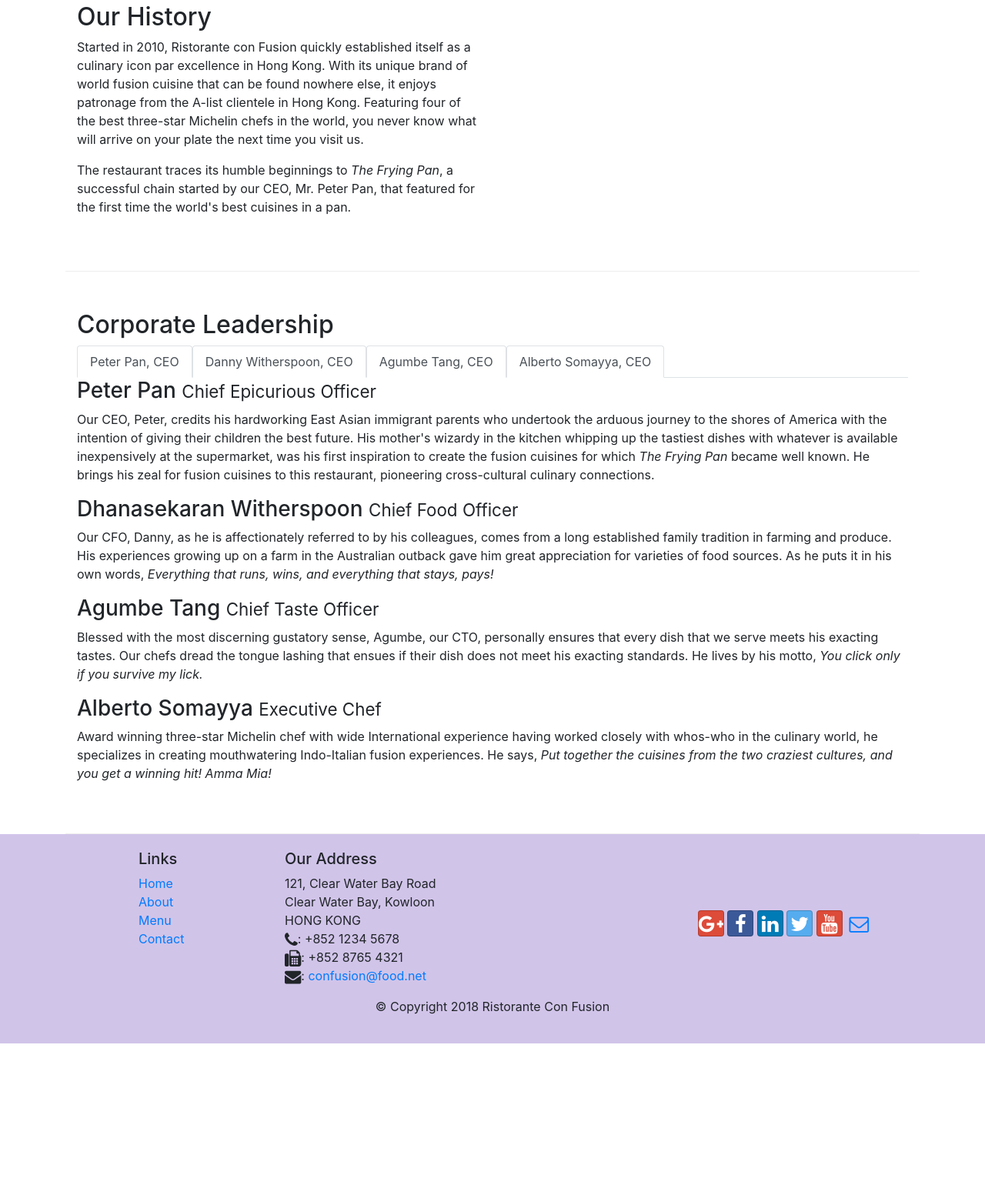
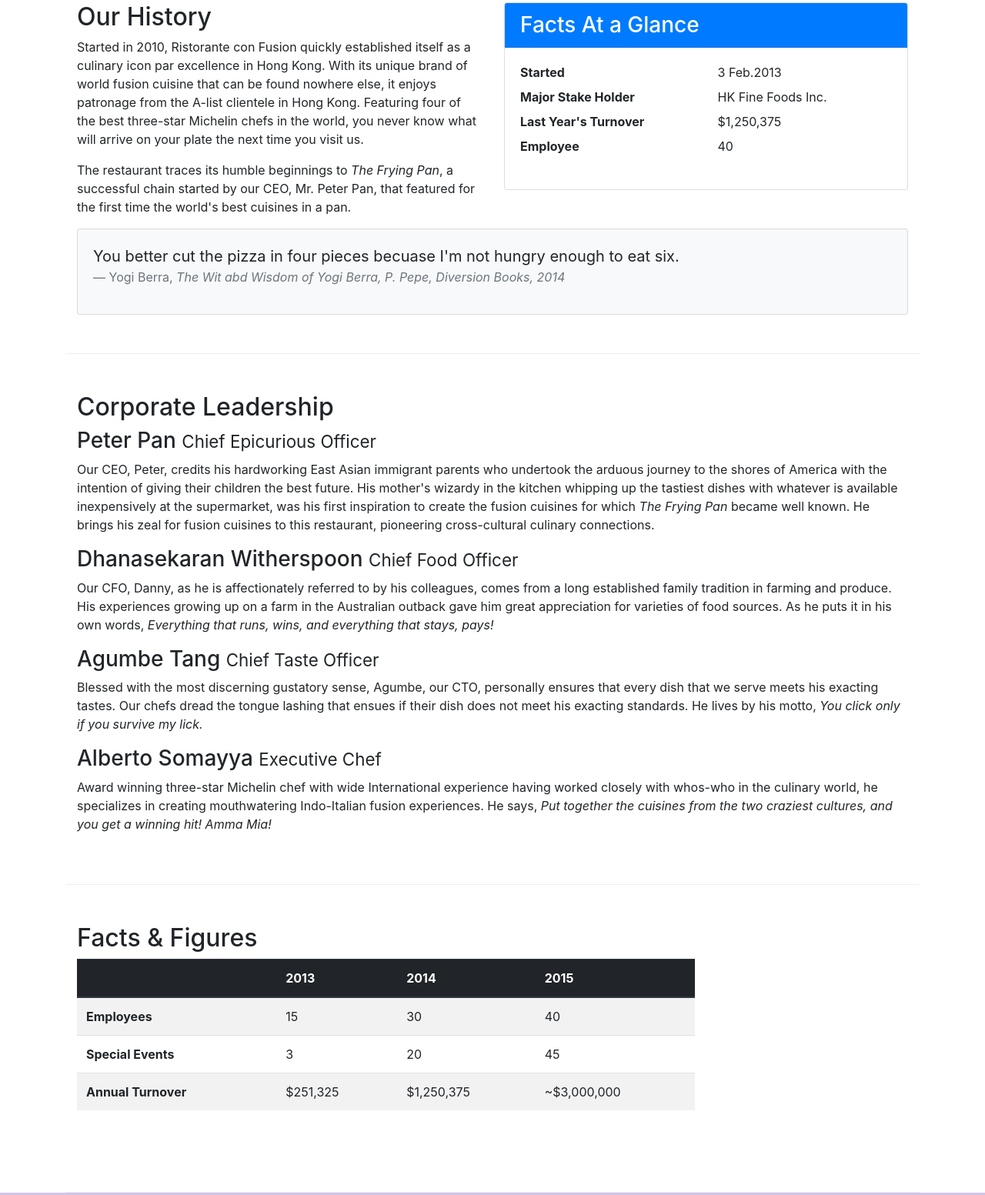
Before and after one commit to ehsanpanahy/bootstrap, a website: page aboutus.html in a window 1280 px wide. Shown: the part 512-2065 px from the top of the page at 77% size. Before the commit the page ends 1868 px from the top, so only its background shows below. Drawn offline with nearby package versions, Linux system fonts and the light colour scheme.

Commit message:
Bootstrap Table Cards commit

```diff
--- a/aboutus.html
+++ b/aboutus.html
@@ -69,38 +69,51 @@
         </div>
 
         <div class="row row-content">
-            <div class="col-12 col-sm-6">
+            <div class=" col-sm-6">
                 <h2>Our History</h2>
                 <p>Started in 2010, Ristorante con Fusion quickly established itself as a culinary icon par excellence in Hong Kong. With its unique brand of world fusion cuisine that can be found nowhere else, it enjoys patronage from the A-list clientele in Hong Kong.  Featuring four of the best three-star Michelin chefs in the world, you never know what will arrive on your plate the next time you visit us.</p>
                 <p>The restaurant traces its humble beginnings to <em>The Frying Pan</em>, a successful chain started by our CEO, Mr. Peter Pan, that featured for the first time the world's best cuisines in a pan.</p>
             </div>
-            <div>
+
+            <div class="col-sm">
+                    <div class="card">
+                        <h3 class="card-header bg-primary text-white">Facts At a Glance</h3>
+                        <div class="card-body">
+                            <dl class="row">
+                                <dt class="col-6">Started</dt>
+                                <dd class="col-6">3 Feb.2013</dd>
+                                <dt class="col-6">Major Stake Holder</dt>
+                                <dd class="col-6">HK Fine Foods Inc.</dd>
+                                <dt class="col-6">Last Year's Turnover</dt>
+                                <dd class="col-6">$1,250,375</dd>
+                                <dt class="col-6">Employee</dt>
+                                <dd class="col-6">40</dd>
+
+                            </dl>
+                        </div>
+                    </div>
+                </div>
+                <div class="col-12">
+                    <div class="card card-body bg-light">
+                        <blockquote class="blockquote">
+                            <p class="mb-0">You better cut the pizza in four pieces
+                                becuase I'm not hungry enough to eat six.
+                            </p>
+                            <footer class="blockquote-footer">Yogi Berra,
+                                <cite title="Source Title"> The Wit abd Wisdom of
+                                    Yogi Berra, P. Pepe, Diversion Books, 2014
+                                </cite>
+                            </footer>
+                        </blockquote>
+                    </div>
+                </div>
             </div>
-        </div>
+
 
 
         <div class="row row-content">
             <div class="col">
                 <h2>Corporate Leadership</h2>
-
-                <ul class="nav nav-tabs">
-                    <li class="nav-item">
-                        <a class="nav-link active" href="#peter"
-                        role="tab" data-toggle="tab">Peter Pan, CEO</a>
-                    </li>
-                    <li class="nav-item">
-                        <a class="nav-link active" href="#danny"
-                        role="tab" data-toggle="tab">Danny Witherspoon, CEO</a>
-                    </li>
-                    <li class="nav-item">
-                        <a class="nav-link active" href="#agumbe"
-                        role="tab" data-toggle="tab">Agumbe Tang, CEO</a>
-                    </li>
-                    <li class="nav-item">
-                        <a class="nav-link active" href="#alberto"
-                        role="tab" data-toggle="tab">Alberto Somayya, CEO</a>
-                    </li>
-                </ul>
                 <h3>Peter Pan <small>Chief Epicurious Officer</small></h3>
                 <p class="d-none d-sm-block">Our CEO, Peter, credits his hardworking East Asian immigrant parents who undertook the arduous journey to the shores of America with the intention of giving their children the best future. His mother's wizardy in the kitchen whipping up the tastiest dishes with whatever is available inexpensively at the supermarket, was his first inspiration to create the fusion cuisines for which <em>The Frying Pan</em> became well known. He brings his zeal for fusion cuisines to this restaurant, pioneering cross-cultural culinary connections.</p>
                 <h3>Dhanasekaran Witherspoon <small>Chief Food Officer</small></h3>
@@ -109,6 +122,47 @@
                 <p class="d-none d-sm-block">Blessed with the most discerning gustatory sense, Agumbe, our CTO, personally ensures that every dish that we serve meets his exacting tastes. Our chefs dread the tongue lashing that ensues if their dish does not meet his exacting standards. He lives by his motto, <em>You click only if you survive my lick.</em></p>
                 <h3>Alberto Somayya <small>Executive Chef</small></h3>
                 <p class="d-none d-sm-block">Award winning three-star Michelin chef with wide International experience having worked closely with whos-who in the culinary world, he specializes in creating mouthwatering Indo-Italian fusion experiences. He says, <em>Put together the cuisines from the two craziest cultures, and you get a winning hit! Amma Mia!</em></p>
+            </div>
+       </div>
+
+       <div class="row row-content">
+           <div class="col-12 col-sm-9">
+               <h2>Facts &amp; Figures</h2>
+               <div class="table-responsive">
+                   <table class="table table-striped">
+                       <thead class="thead-dark">
+                           <tr>
+                               <th>&nbsp;</th>
+                               <th>2013</th>
+                               <th>2014</th>
+                               <th>2015</th>
+                           </tr>
+                       </thead>
+                       <tbody>
+                           <tr>
+                               <th>Employees</th>
+                               <td>15</td>
+                               <td>30</td>
+                               <td>40</td>
+                           </tr>
+                           <tr>
+                                <th>Special Events</th>
+                                <td>3</td>
+                                <td>20</td>
+                                <td>45</td>
+                            </tr>
+                            <tr>
+                                    <th>Annual Turnover</th>
+                                    <td>$251,325</td>
+                                    <td>$1,250,375</td>
+                                    <td>~$3,000,000</td>
+                                </tr>
+                       </tbody>
+                   </table>
+               </div>
+            </div>
+            <div class="col-12 col-sm-3">
+
             </div>
        </div>
 
```
